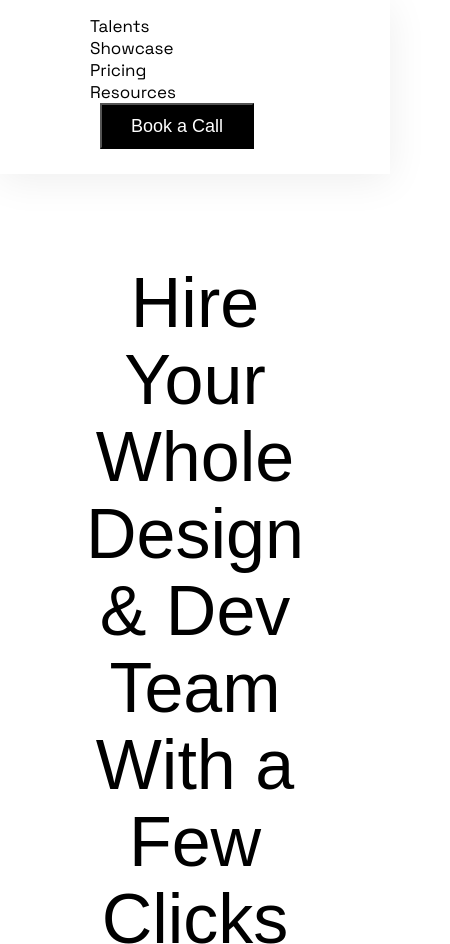
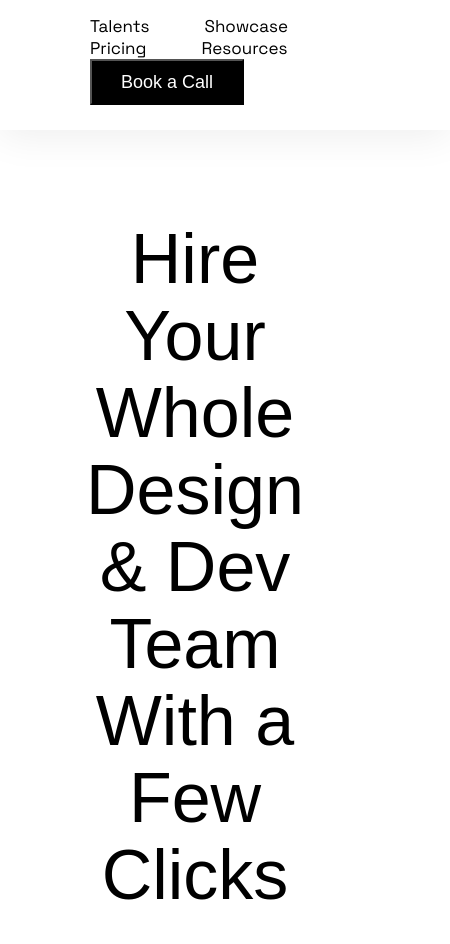
Before and after one commit to IGODX/GrowmodoSite, a website: page index.html in a window 390 px wide. Shown: the top 944 px of the page, 450 px wide, since content can reach past the window. Drawn offline with Linux system fonts and the light colour scheme.

Commit message:
changed styles

```diff
--- a/media.css
+++ b/media.css
@@ -5,6 +5,9 @@
 }
 
 @media (max-width:777px) {
+    .header-btn{
+        margin-left: 0px;
+    }
     .block{
         display: none;
     }
--- a/style.css
+++ b/style.css
@@ -12,6 +12,7 @@ body{
     overflow-x: hidden;
 }
      .header{
+         width: 100%;
         padding: 15px 30px 25px 30px;
         box-shadow: 0px 6px 38px 0px #00000012;
 
```
